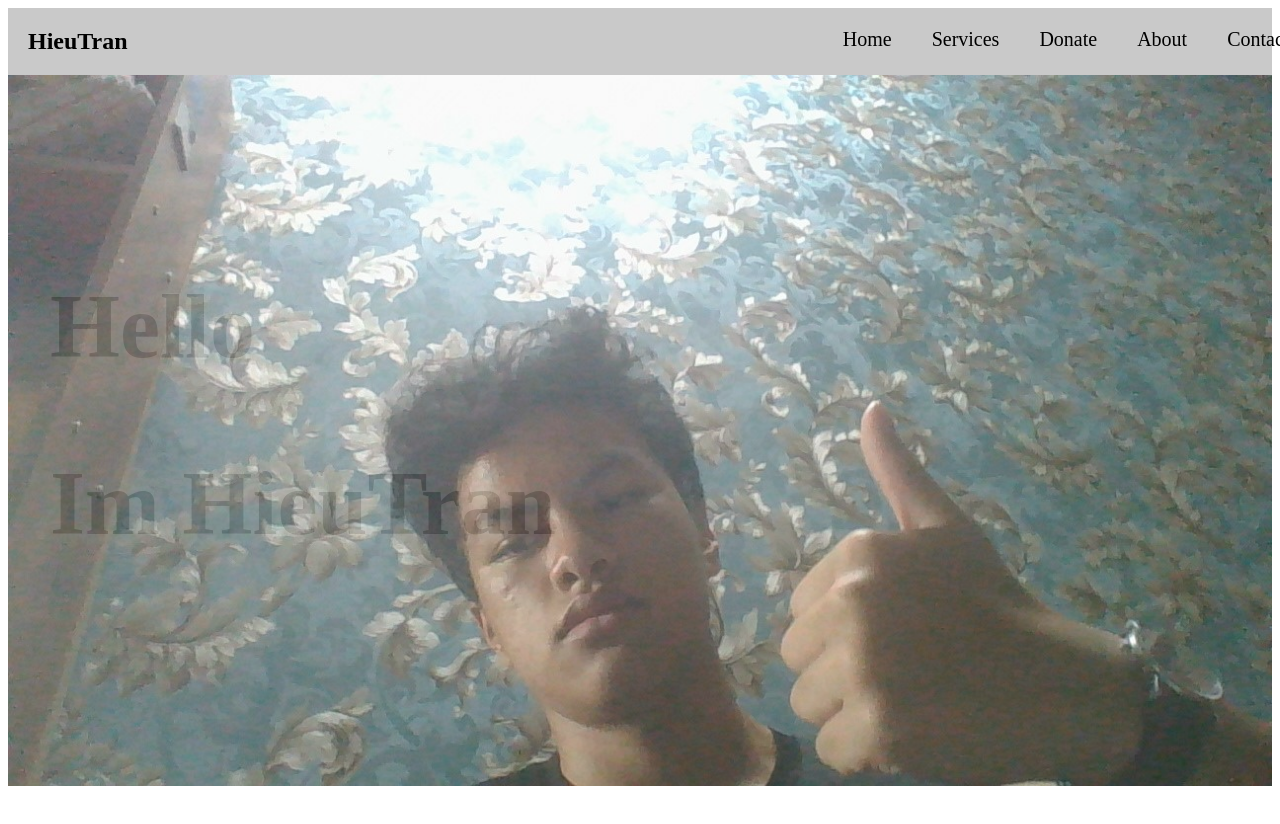
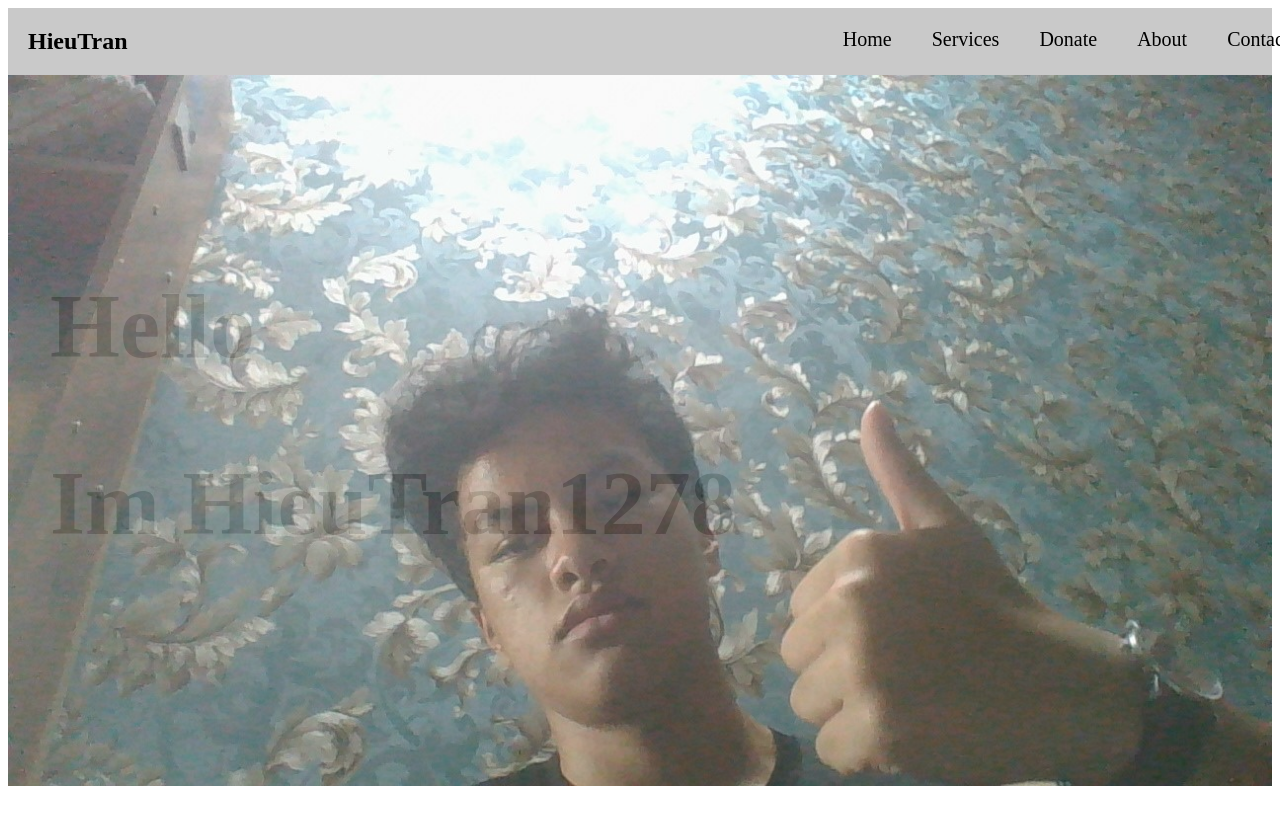
Before and after one commit to hieutran1278/bruh.com, a plain HTML site: page index.html in a window 1280 px wide. Shown: the top 824 px of the page. Drawn offline with Linux system fonts and the light colour scheme.

Commit message:
xin chao

```diff
--- a/index.html
+++ b/index.html
@@ -15,7 +15,7 @@
     </div>
     <div class="IDK">
       <h2>Hello</h2>
-      <h2>Im HieuTran</h2>
+      <h2>Im HieuTran1278</h2>
     </div>
     <img src="b.jpg" />
   </body>
```
